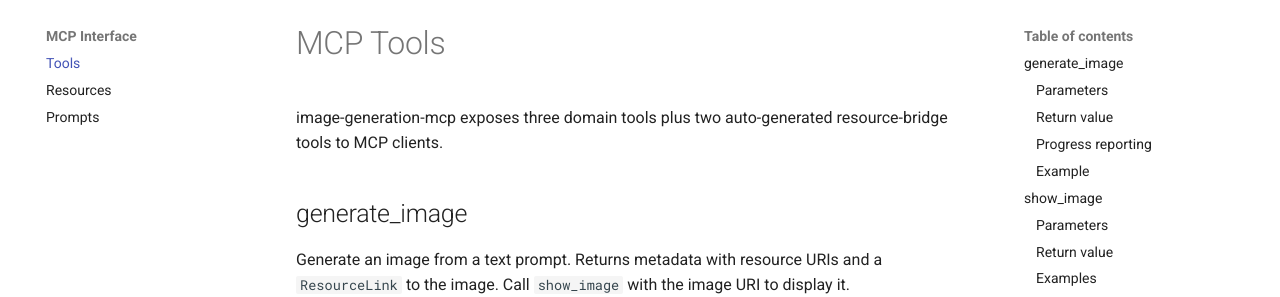
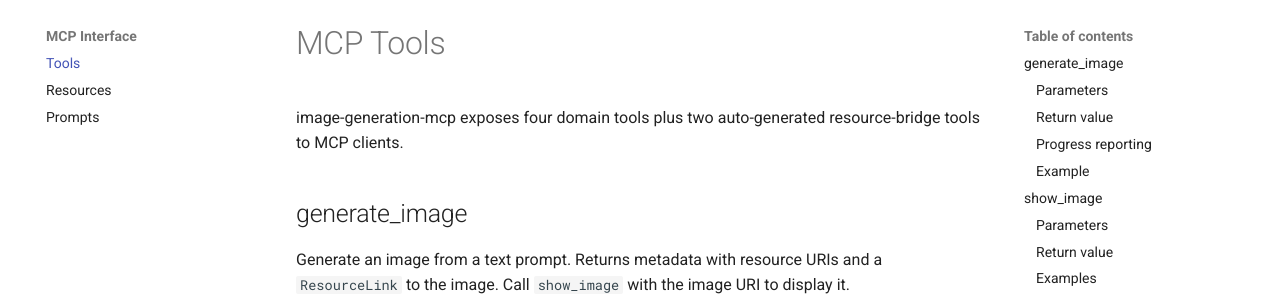
Before and after one commit to pvliesdonk/image-generation-mcp, an MkDocs documentation site: the page built from docs/tools.md, in a window 1280 px wide and 900 px high. Shown: the part 123-420 px from the top of the window. Built offline with MkDocs 1.6.1 and Material for MkDocs 9.7.7, drawn with Linux system fonts in a browser that asks for light colours; comment, search, counter and statistics services are not loaded.

Commit message:
fix(docs): update BASE_URL scope, tool count, architecture diagram
- README.md: BASE_URL description mentions artifact download links
- docs/guides/authentication.md: same BASE_URL scope update
- docs/tools.md: "three" → "four" domain tools
- docs/design/provider-system.md: add create_download_link to ASCII diagram

Co-Authored-By: Claude Opus 4.6 <noreply@anthropic.com>

```diff
--- a/docs/tools.md
+++ b/docs/tools.md
@@ -1,6 +1,6 @@
 # MCP Tools
 
-image-generation-mcp exposes three domain tools plus two auto-generated resource-bridge tools to MCP clients.
+image-generation-mcp exposes four domain tools plus two auto-generated resource-bridge tools to MCP clients.
 
 ## generate_image
 
```
Also changed, not shown: README.md (+1 -1 lines), docs/design/provider-system.md (+1 -0 lines), docs/guides/authentication.md (+1 -1 lines).
